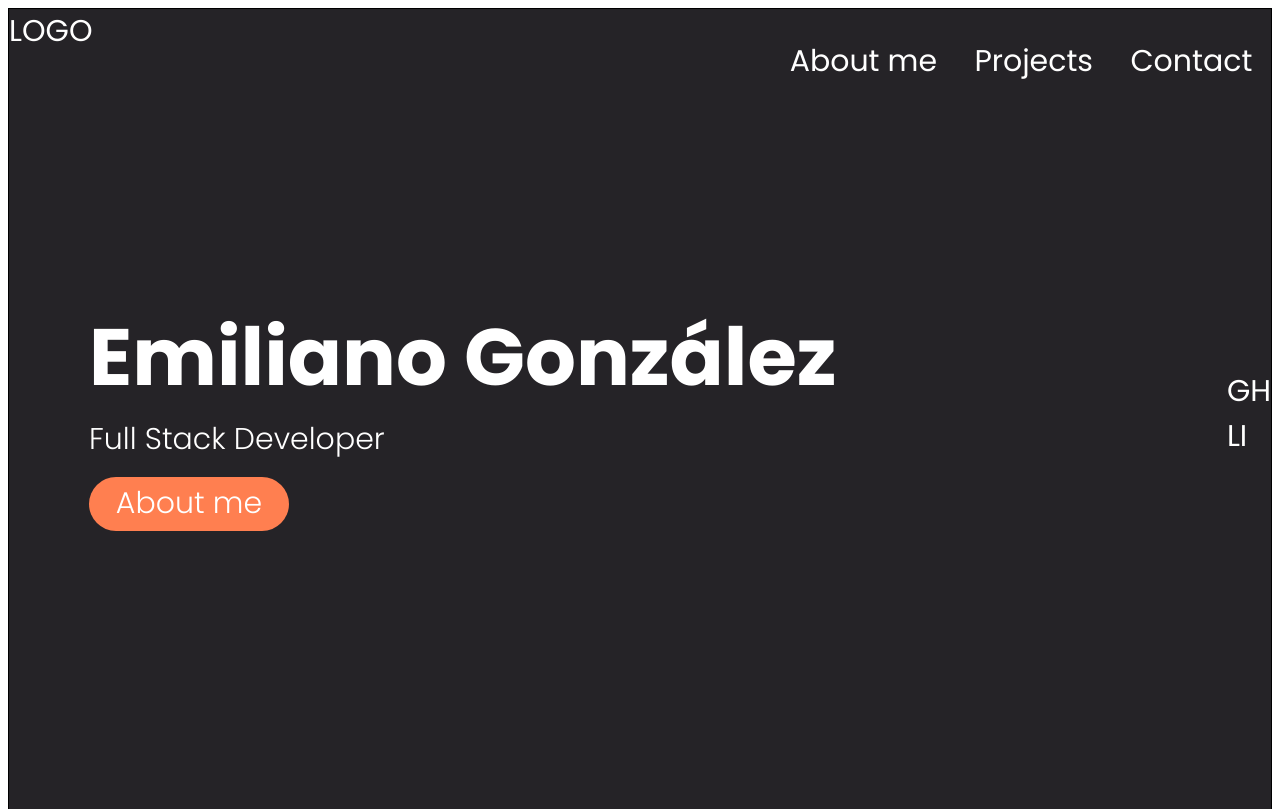
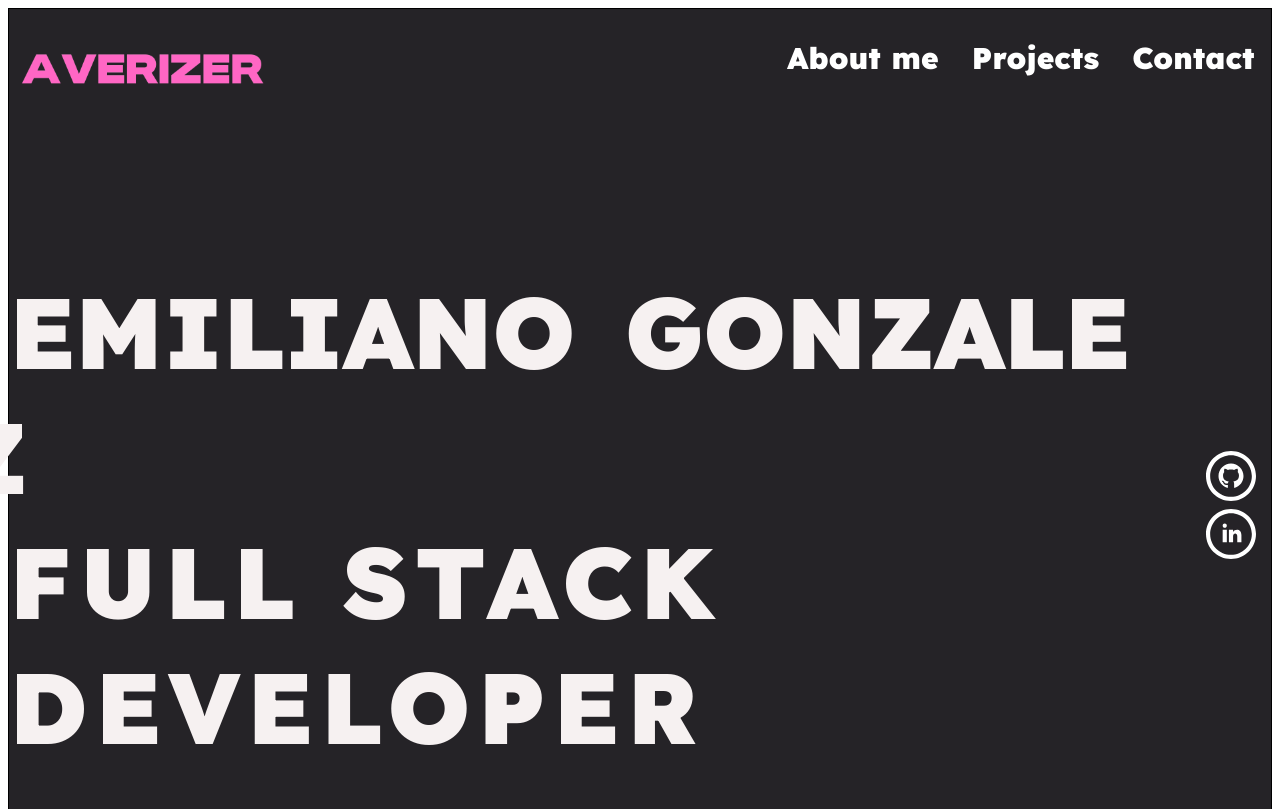
Before and after one commit to Averizer/portfolioScratch, a plain HTML site: page index.html in a window 1280 px wide. Shown: the top 809 px of the page. Drawn offline with Linux system fonts and the light colour scheme.

Commit message:
Finished Main part
Could be improved animation

```diff
--- a/index.html
+++ b/index.html
@@ -4,14 +4,14 @@
         <link rel="stylesheet" href="styles.css" />
         <link rel="preconnect" href="https://fonts.googleapis.com">
         <link rel="preconnect" href="https://fonts.gstatic.com" crossorigin>
-        <link href="https://fonts.googleapis.com/css2?family=Poppins:wght@300;400;600;700;800&display=swap" rel="stylesheet">
+        <link href="https://fonts.googleapis.com/css2?family=Lexend:wght@900&display=swap" rel="stylesheet">
         <title>Portfolio</title>
         <meta charset="UTF-8" />
     </head>
     <body>
         <section class="hero">
             <nav>
-                <div>LOGO</div>
+                <img class="logo" src="src/images/averizer-removebg-preview.png" alt="E Logo" />
                 <ul>
                     <li>About me</li>
                     <li>Projects</li>
@@ -19,18 +19,49 @@
                 </ul>
             </nav>
             <div class="hero-area">
-                <div class = "hero-text">
+
+                <h1>
+                    <span>E</span>
+                    <span>m</span>
+                    <span>i</span>
+                    <span>l</span>
+                    <span>i</span>
+                    <span>a</span>
+                    <span>n</span>
+                    <span>o</span>
+
+                    <span>G</span>
+                    <span>o</span>
+                    <span>n</span>
+                    <span>z</span>
+                    <span>a</span>
+                    <span>l</span>
+                    <span>e</span>
+                    <span>z</span>
+                    <p></p>
+                    <span>Full</span>
+                    <span>Stack</span>
+                    <span>Developer</span>
+                  </h1>
+                <!--div class = "hero-text" In case not work animation maybe can use this>
                     <h1> Emiliano González</h1>
                     <p class="else-text">Full Stack Developer</p>
                     <div class="button else-text">About me</div>
-                </div>
+                </div-->
                 <div class="socials">
-                    <div>GH</div>
-                    <div>LI</div>
+                    <div><a href="https://github.com/Averizer" class="social">
+                        <svg xmlns="http://www.w3.org/2000/svg" fill="#ffffff" width="50" height="50" viewBox="0 0 24 24"><path d="M12 2c5.514 0 10 4.486 10 10s-4.486 10-10 10-10-4.486-10-10 4.486-10 10-10zm0-2c-6.627 0-12 5.373-12 12s5.373 12 12 12 12-5.373 12-12-5.373-12-12-12zm0 6c-3.313 0-6 2.686-6 6 0 2.651 1.719 4.9 4.104 5.693.3.056.396-.13.396-.289v-1.117c-1.669.363-2.017-.707-2.017-.707-.272-.693-.666-.878-.666-.878-.544-.373.041-.365.041-.365.603.042.92.619.92.619.535.917 1.403.652 1.746.499.054-.388.209-.652.381-.802-1.333-.152-2.733-.667-2.733-2.965 0-.655.234-1.19.618-1.61-.062-.153-.268-.764.058-1.59 0 0 .504-.161 1.65.615.479-.133.992-.199 1.502-.202.51.002 1.023.069 1.503.202 1.146-.776 1.648-.615 1.648-.615.327.826.121 1.437.06 1.588.385.42.617.955.617 1.61 0 2.305-1.404 2.812-2.74 2.96.216.186.412.551.412 1.111v1.646c0 .16.096.347.4.288 2.383-.793 4.1-3.041 4.1-5.691 0-3.314-2.687-6-6-6z"/></svg>
+                    </a></div>
+                    <div><a href="https://www.linkedin.com/in/emiliano-gonzalez-lopez/" class="social">
+                        <svg xmlns="http://www.w3.org/2000/svg" fill="#ffffff" width="50" height="50" viewBox="0 0 24 24"><path d="M12 2c5.514 0 10 4.486 10 10s-4.486 10-10 10-10-4.486-10-10 4.486-10 10-10zm0-2c-6.627 0-12 5.373-12 12s5.373 12 12 12 12-5.373 12-12-5.373-12-12-12zm-2 8c0 .557-.447 1.008-1 1.008s-1-.45-1-1.008c0-.557.447-1.008 1-1.008s1 .452 1 1.008zm0 2h-2v6h2v-6zm3 0h-2v6h2v-2.861c0-1.722 2.002-1.881 2.002 0v2.861h1.998v-3.359c0-3.284-3.128-3.164-4-1.548v-1.093z"/></svg>
+                    </a></div>
                 </div>
             </div>
         </section>
-        <section></section>
+        <!-- About me section-->
+        <section>
+
+        </section>
         <section></section>
         <footer></footer>
 
--- a/styles.css
+++ b/styles.css
@@ -1,5 +1,5 @@
 body {
-    font-family: 'Poppins', sans-serif;;
+  font-family: 'Lexend', sans-serif;
 }
 
 section {
@@ -36,11 +36,7 @@ li {
     text-decoration: none;
 }
 
-h1 {
-    font-size: 80px;
-    font-weight: 900px;
-    margin: 0px;
-}
+
 
 p {
     margin: 0px;
@@ -82,5 +78,151 @@ p {
 }
 
 .socials {
-    padding-bottom: 200px;
+    padding-bottom: 20px;
 }
+
+.social {
+  margin: 15px;
+}
+
+.logo {
+    margin-top: 10px;
+    height: 100px;
+}
+
+h1 {
+    font-size: 100px;
+    transform: scale(0.94);
+    letter-spacing: 7px;
+    text-transform: uppercase;
+    animation: scale 3s forwards cubic-bezier(0.5, 1, 0.89, 1);
+    color: rgb(246, 241, 241);
+  }
+  @keyframes scale {
+    100% {
+      transform: scale(1);
+    }
+  }
+
+  span {
+    display: inline-block;
+    opacity: 0;
+  }
+  /*Animations For Entrance*/
+  span:nth-child(1) {
+    animation: fade-in 1s 0.2s forwards cubic-bezier(0.11, 0, 0.5, 0);
+  }
+  span:nth-child(1):hover {
+    color: rgb(235, 208, 224);
+  }
+
+  span:nth-child(2) {
+    margin-left: -50px;
+    animation: fade-in 1s 0.3s forwards cubic-bezier(0.11, 0, 0.5, 0);
+  }
+  span:nth-child(2):hover {
+    color: rgb(80, 75, 75);
+  }
+
+  span:nth-child(3) {
+    margin-left: -50px;
+    animation: fade-in 1.5s 0.4s forwards cubic-bezier(0.11, 0, 0.5, 0);
+  }
+
+  span:nth-child(4) {
+    margin-left: -50px;
+    animation: fade-in 1.5s 0.5s forwards cubic-bezier(0.11, 0, 0.5, 0);
+  }
+
+  span:nth-child(5) {
+    margin-left: -50px;
+    animation: fade-in 1.5s 0.6s forwards cubic-bezier(0.11, 0, 0.5, 0);
+  }
+
+  span:nth-child(6) {
+    margin-left: -50px;
+    animation: fade-in 1.5s 0.7s forwards cubic-bezier(0.11, 0, 0.5, 0);
+  }
+
+  span:nth-child(7) {
+    margin-left: -50px;
+    animation: fade-in 1.5s 0.7s forwards cubic-bezier(0.11, 0, 0.5, 0);
+  }
+
+  span:nth-child(8) {
+    margin-left: -50px;
+    animation: fade-in 1.5s 0.8s forwards cubic-bezier(0.11, 0, 0.5, 0);
+  }
+
+  span:nth-child(9) {
+    animation: fade-in 1.5s 0.9s forwards cubic-bezier(0.11, 0, 0.5, 0);
+  }
+
+  span:nth-child(10) {
+    margin-left: -50px;
+    animation: fade-in 1.5s 1s forwards cubic-bezier(0.11, 0, 0.5, 0);
+  }
+
+  span:nth-child(11) {
+    margin-left: -50px;
+    animation: fade-in 0.8s 1.1s forwards cubic-bezier(0.11, 0, 0.5, 0);
+  }
+
+  span:nth-child(12) {
+    margin-left: -50px;
+    animation: fade-in 0.8s 1.2s forwards cubic-bezier(0.11, 0, 0.5, 0);
+  }
+
+  span:nth-child(13) {
+    margin-left: -50px;
+    animation: fade-in 0.8s 1.3s forwards cubic-bezier(0.11, 0, 0.5, 0);
+  }
+
+  span:nth-child(14) {
+    margin-left: -50px;
+    animation: fade-in 0.8s 1.4s forwards cubic-bezier(0.11, 0, 0.5, 0);
+  }
+
+  span:nth-child(15) {
+    margin-left: -50px;
+    animation: fade-in 0.8s 1.5s forwards cubic-bezier(0.11, 0, 0.5, 0);
+  }
+
+  span:nth-child(16) {
+    margin-left: -50px;
+    animation: fade-in 0.8s 1.6s forwards cubic-bezier(0.11, 0, 0.5, 0);
+  }
+
+  span:nth-child(17) {
+    margin-left: -50px;
+    animation: fade-in 0.8s 1.7s forwards cubic-bezier(0.11, 0, 0.5, 0);
+  }
+
+  span:nth-child(18) {
+    animation: fade-in 1s 1.8s forwards cubic-bezier(0.11, 0, 0.5, 0);
+  }
+
+  span:nth-child(19) {
+    animation: fade-in 1s 1.9s forwards cubic-bezier(0.11, 0, 0.5, 0);
+  }
+
+  span:nth-child(20) {
+    animation: fade-in 1.4s 2s forwards cubic-bezier(0.11, 0, 0.5, 0);
+  }
+
+  span:nth-child(21) {
+    animation: fade-in 1.8s 2.1s forwards cubic-bezier(0.11, 0, 0.5, 0);
+  }
+
+  span:nth-child(22) {
+    animation: fade-in 0.8s 2.2s forwards cubic-bezier(0.11, 0, 0.5, 0);
+  }
+
+  span:nth-child(23) {
+    animation: fade-in 0.8s 2.3s forwards cubic-bezier(0.11, 0, 0.5, 0);
+  }
+  @keyframes fade-in {
+    100% {
+      opacity: 1;
+    }
+  }
```
Also changed, not shown: src/images/averizer-removebg-preview.png (added).
